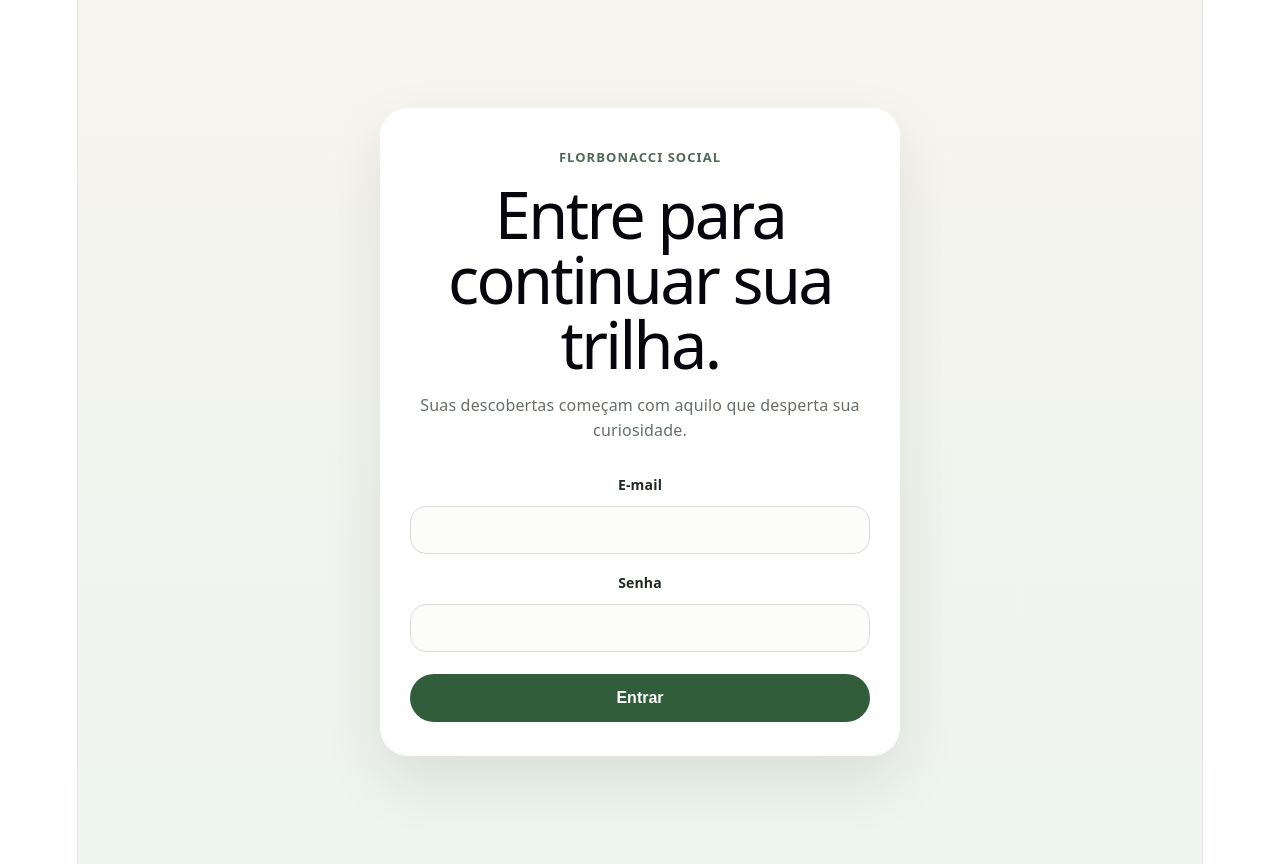
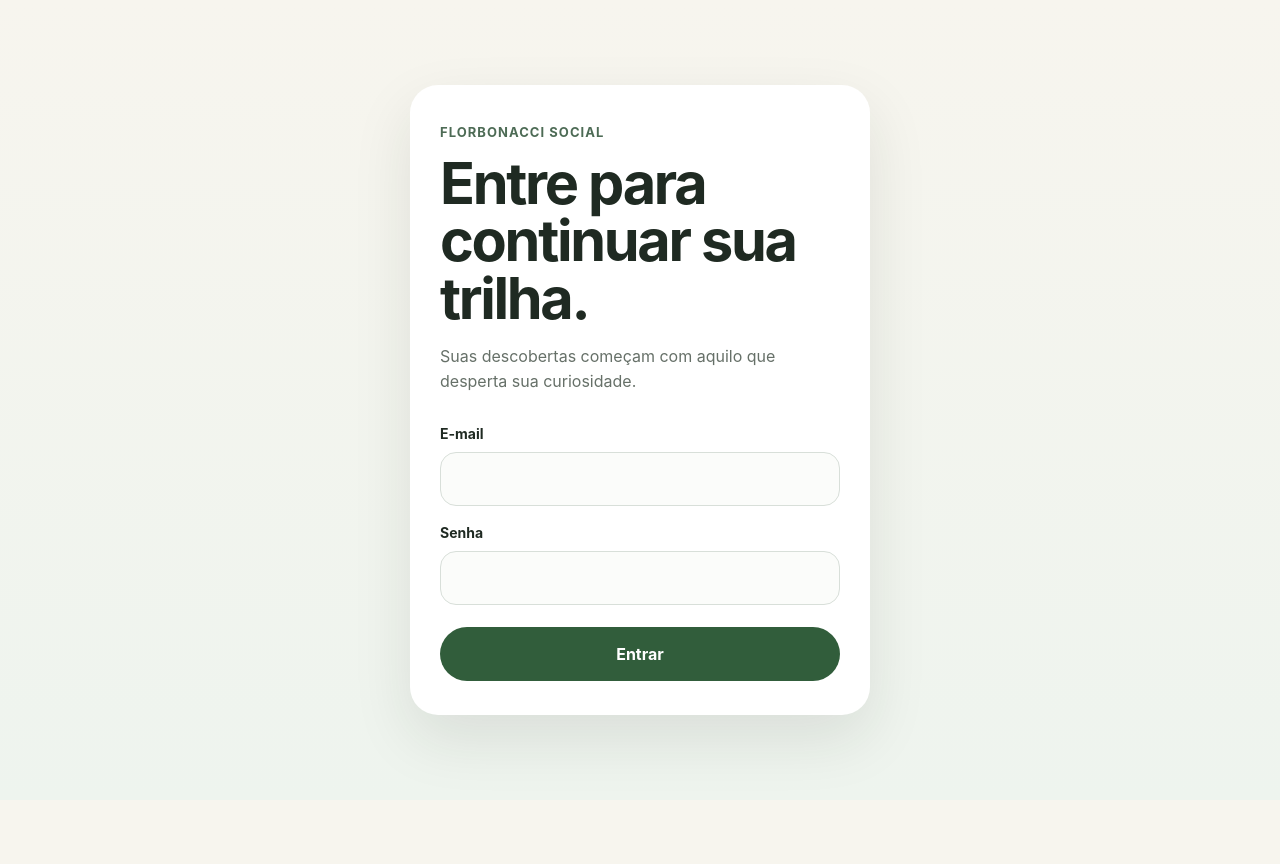
Before and after one commit to RobertoFCunha/florbonacci-social, a React (Vite) app: page /login in a window 1280 px wide. After the commit the page ends 800 px from the top, so only its background shows below. Built offline with nearby package versions, Linux system fonts and the light colour scheme; no server answers.

Commit message:
style: limpa estilos padrao do Vite

```diff
--- a/src/index.css
+++ b/src/index.css
@@ -1,111 +1,74 @@
 :root {
-  --text: #6b6375;
-  --text-h: #08060d;
-  --bg: #fff;
-  --border: #e5e4e7;
-  --code-bg: #f4f3ec;
-  --accent: #aa3bff;
-  --accent-bg: rgba(170, 59, 255, 0.1);
-  --accent-border: rgba(170, 59, 255, 0.5);
-  --social-bg: rgba(244, 243, 236, 0.5);
-  --shadow:
-    rgba(0, 0, 0, 0.1) 0 10px 15px -3px, rgba(0, 0, 0, 0.05) 0 4px 6px -2px;
+  font-family:
+    Inter, system-ui, -apple-system, BlinkMacSystemFont, "Segoe UI",
+    sans-serif;
+  line-height: 1.5;
+  font-weight: 400;
 
-  --sans: system-ui, 'Segoe UI', Roboto, sans-serif;
-  --heading: system-ui, 'Segoe UI', Roboto, sans-serif;
-  --mono: ui-monospace, Consolas, monospace;
+  color: #1f2a22;
+  background: #f7f5ee;
 
-  font: 18px/145% var(--sans);
-  letter-spacing: 0.18px;
-  color-scheme: light dark;
-  color: var(--text);
-  background: var(--bg);
   font-synthesis: none;
   text-rendering: optimizeLegibility;
   -webkit-font-smoothing: antialiased;
   -moz-osx-font-smoothing: grayscale;
-
-  @media (max-width: 1024px) {
-    font-size: 16px;
-  }
 }
 
-@media (prefers-color-scheme: dark) {
-  :root {
-    --text: #9ca3af;
-    --text-h: #f3f4f6;
-    --bg: #16171d;
-    --border: #2e303a;
-    --code-bg: #1f2028;
-    --accent: #c084fc;
-    --accent-bg: rgba(192, 132, 252, 0.15);
-    --accent-border: rgba(192, 132, 252, 0.5);
-    --social-bg: rgba(47, 48, 58, 0.5);
-    --shadow:
-      rgba(0, 0, 0, 0.4) 0 10px 15px -3px, rgba(0, 0, 0, 0.25) 0 4px 6px -2px;
-  }
-
-  #social .button-icon {
-    filter: invert(1) brightness(2);
-  }
+* {
+  box-sizing: border-box;
 }
 
-#root {
-  width: 1126px;
-  max-width: 100%;
-  margin: 0 auto;
-  text-align: center;
-  border-inline: 1px solid var(--border);
-  min-height: 100svh;
-  display: flex;
-  flex-direction: column;
-  box-sizing: border-box;
+html {
+  min-width: 320px;
+  min-height: 100%;
+  background: #f7f5ee;
 }
 
 body {
   margin: 0;
+  min-width: 320px;
+  min-height: 100vh;
+  background: #f7f5ee;
 }
 
-h1,
-h2 {
-  font-family: var(--heading);
-  font-weight: 500;
-  color: var(--text-h);
+body,
+button,
+input,
+textarea,
+select {
+  font: inherit;
 }
 
-h1 {
-  font-size: 56px;
-  letter-spacing: -1.68px;
-  margin: 32px 0;
-  @media (max-width: 1024px) {
-    font-size: 36px;
-    margin: 20px 0;
-  }
-}
-h2 {
-  font-size: 24px;
-  line-height: 118%;
-  letter-spacing: -0.24px;
-  margin: 0 0 8px;
-  @media (max-width: 1024px) {
-    font-size: 20px;
-  }
-}
-p {
-  margin: 0;
+button,
+input,
+textarea,
+select {
+  color: inherit;
 }
 
-code,
-.counter {
-  font-family: var(--mono);
-  display: inline-flex;
-  border-radius: 4px;
-  color: var(--text-h);
+button {
+  border: 0;
 }
 
-code {
-  font-size: 15px;
-  line-height: 135%;
-  padding: 4px 8px;
-  background: var(--code-bg);
+a {
+  color: inherit;
+  text-decoration: none;
 }
+
+img,
+picture,
+video,
+canvas,
+svg {
+  display: block;
+  max-width: 100%;
+}
+
+#root {
+  min-height: 100vh;
+}
+
+::selection {
+  background: #dce9de;
+  color: #1f2a22;
+}
```
Also changed, not shown: src/App.css (+1 -184 lines).
